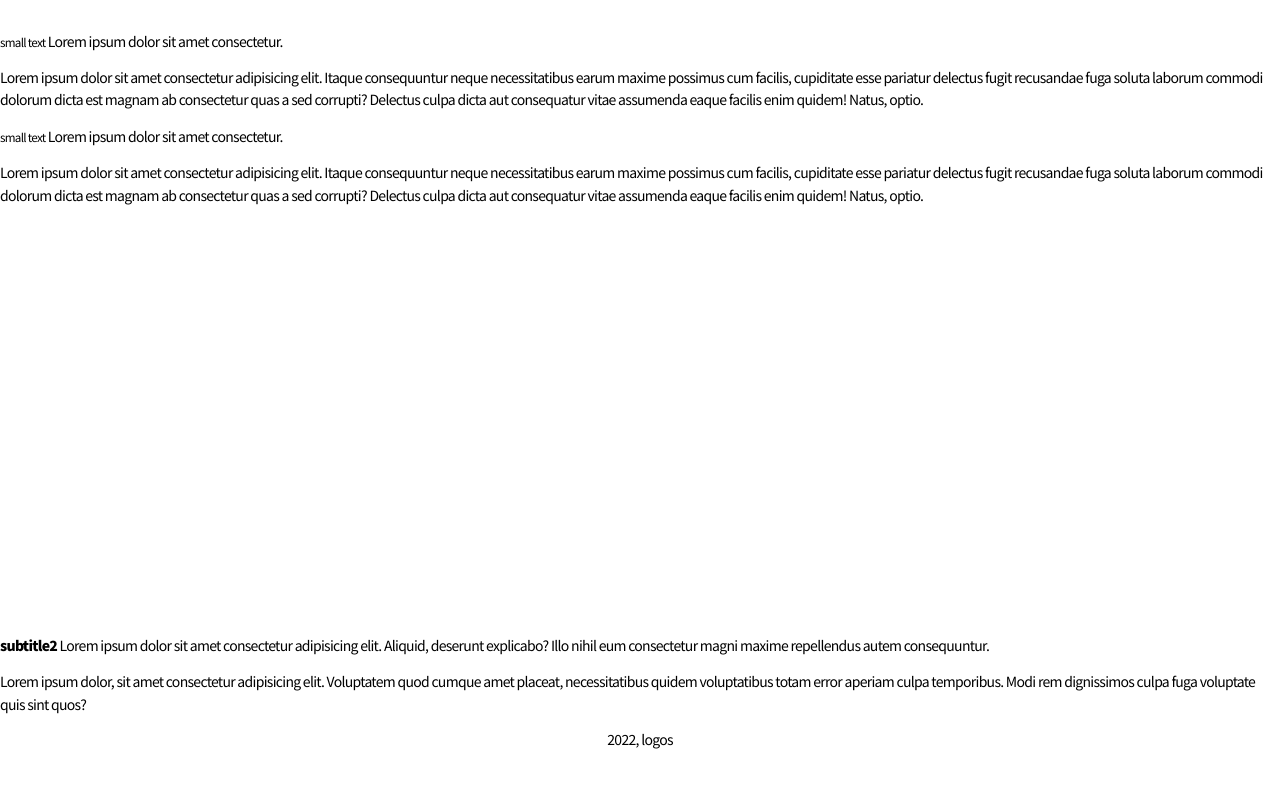
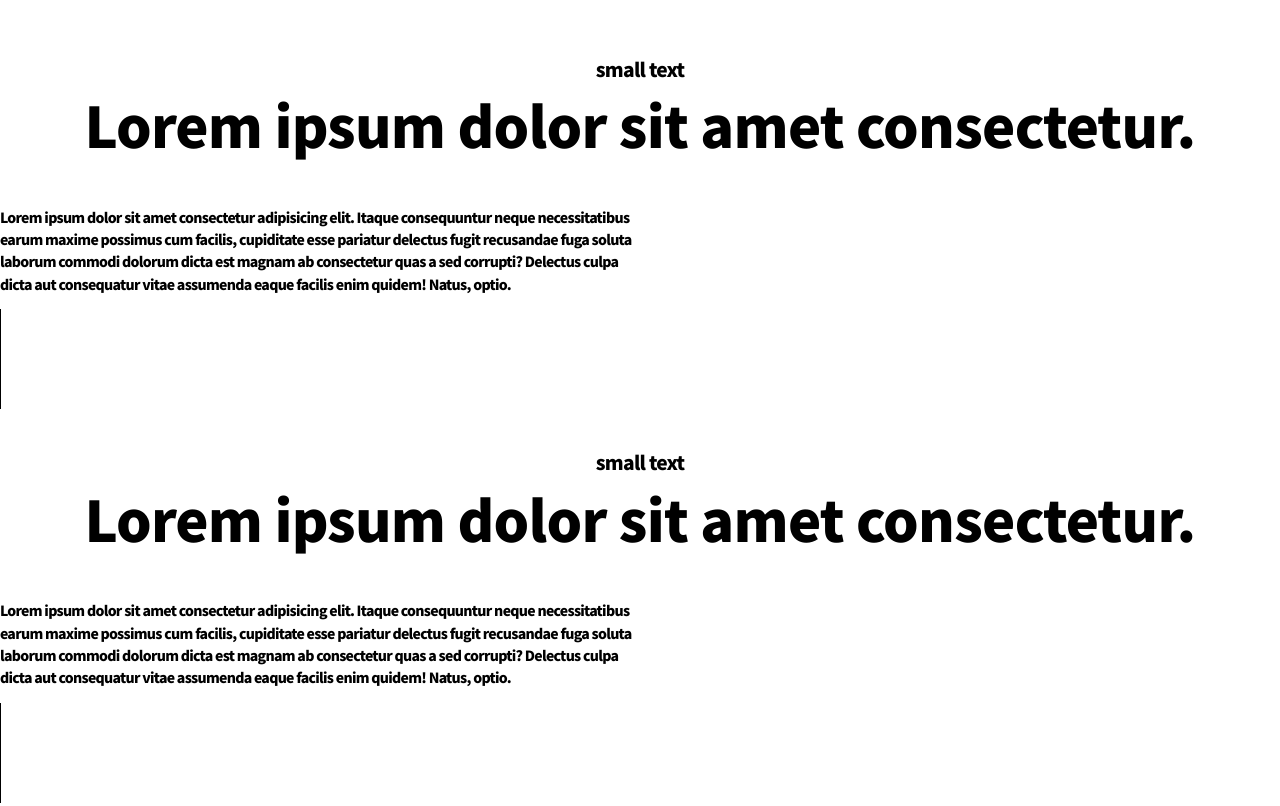
Before and after one commit to seungwoonlee90/interactive_web_boilerplate, a plain HTML site: page index.html in a window 1280 px wide. Shown: the part 2340-3146 px from the top of the page. Before the commit the page ends 3089 px from the top, so only its background shows below. Drawn offline with Linux system fonts and the light colour scheme.

Commit message:
scroll-section css2

```diff
--- a/style.css
+++ b/style.css
@@ -66,7 +66,7 @@ a {
   text-align: center;
 }
 
-#scroll-section-0 .main-massage {
+.main-massage {
   display: flex;
   align-items: center;
   justify-content: center;
@@ -75,7 +75,7 @@ a {
   margin-top: 1vh;
 }
 
-#scroll-section-0 .main-massage p {
+.main-massage p {
   line-height: 1.2;
   font-weight: bold;
   text-align: center;
@@ -93,3 +93,50 @@ a {
   font-size: 3rem;
   color: black;
 }
+
+#scroll-section-2 .main-massage {
+  font-size: 3.5rem;
+}
+
+#scroll-section-2 .main-massage small {
+  display: block;
+  font-size: 1.2rem;
+  margin-bottom: 0.5em;
+}
+
+.desc-massage {
+  font-weight: bold;
+  width: 50%;
+}
+
+.pin {
+  width: 1px;
+  height: 100px;
+  background-color: black;
+}
+
+.mid-message {
+  padding: 0 10vw;
+  font-size: 2rem;
+  color: #888;
+}
+
+.mid-message strong {
+  display: block;
+  color: black;
+}
+
+.canvas-caption {
+  padding: 0 10vw;
+  font-size: 1.2rem;
+  color: #888;
+}
+
+.footer {
+  display: flex;
+  align-items: center;
+  justify-content: center;
+  height: 7rem;
+  width: 100vw;
+  background-color: #888;
+}
```
